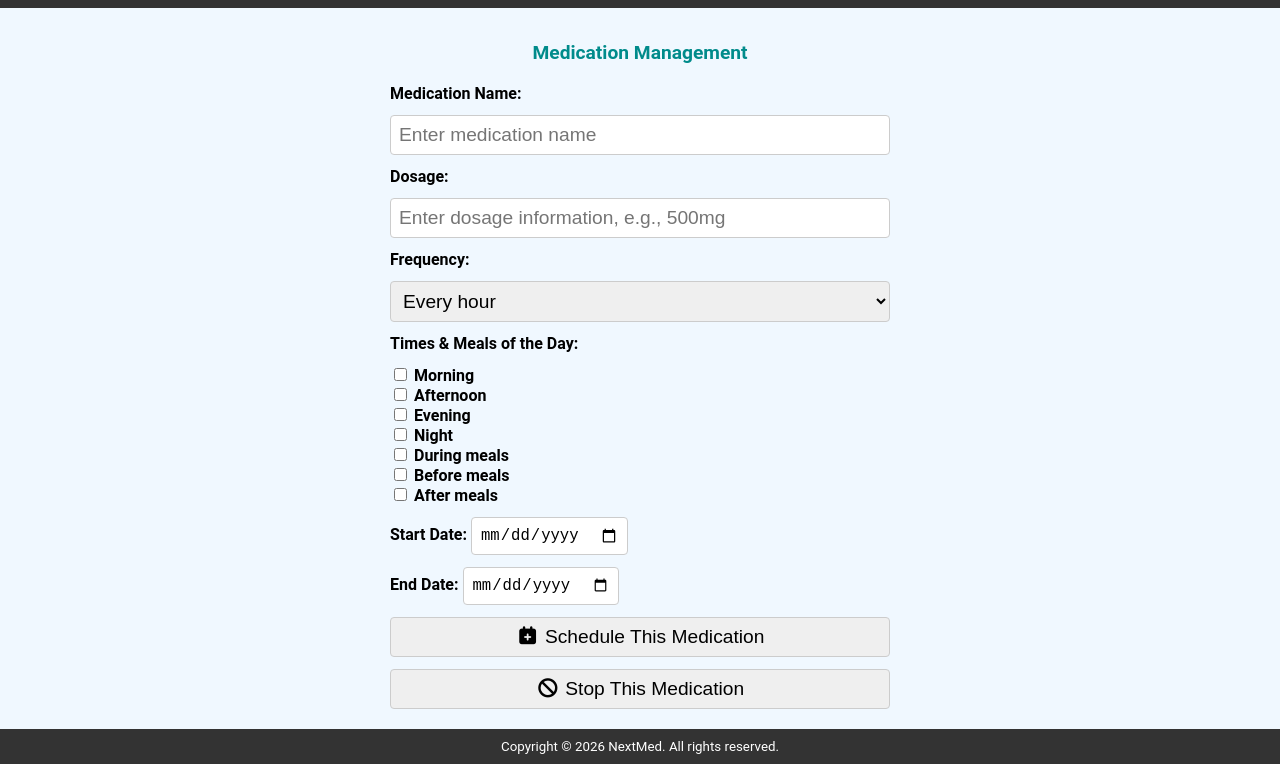
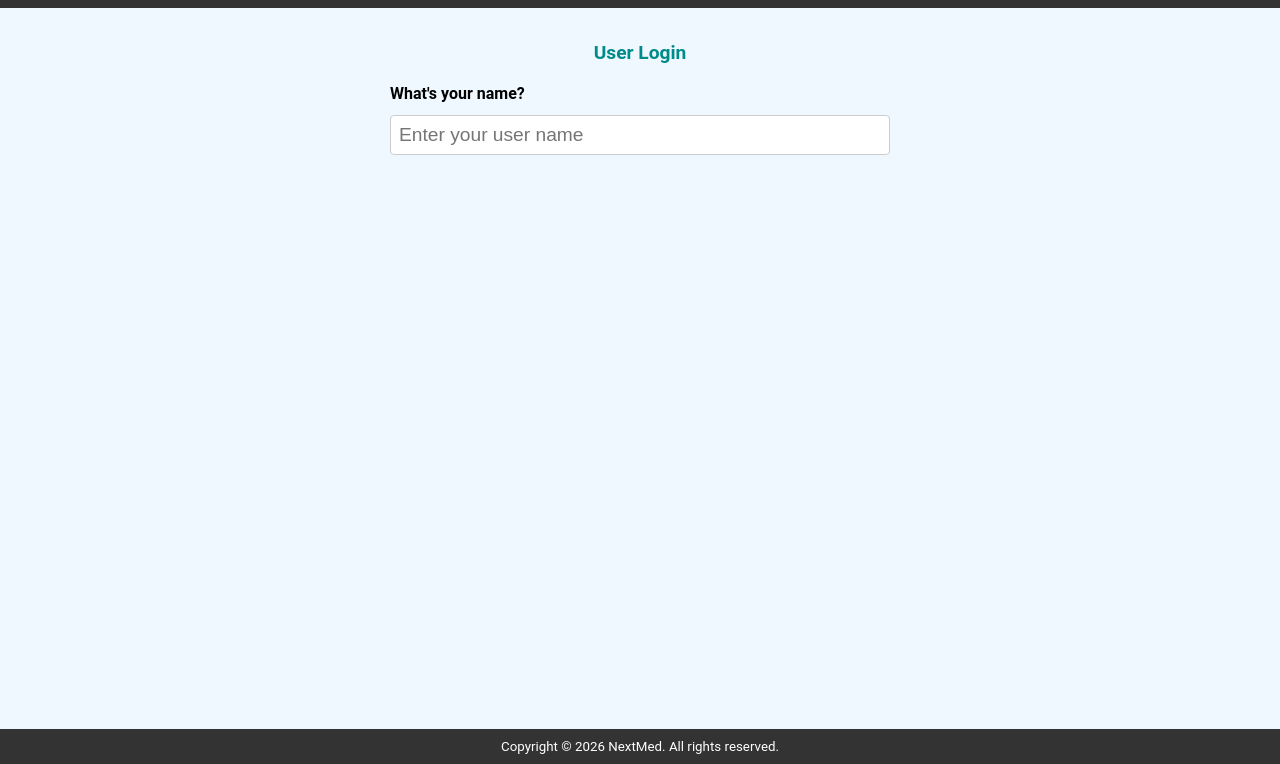
Before and after one commit to axx/nextmed, a plain HTML site: page index.html in a window 1280 px wide. Shown: the part 36-800 px from the top of the page. Drawn offline with Linux system fonts and the light colour scheme.

Commit message:
feat: add user login feature view

```diff
--- a/index.html
+++ b/index.html
@@ -27,6 +27,14 @@
     </ul>
   </nav>
   <main>
+
+    <div id="user-login" class="feature-view">
+      <h1>User Login</h1>
+      <div id="user-login-form" class="feature-view-form">
+        <label for="username">What's your name?</label>
+        <input type="text" id="username" name="username" placeholder="Enter your user name">
+      </div>
+    </div>
 
     <div id="med-manager" class="feature-view">
       <h1>Medication Management</h1>
--- a/script/index.js
+++ b/script/index.js
@@ -8,6 +8,7 @@ hamburger.addEventListener('click', () => {
 });
 
 const featureViews = {
+  userLogin: document.getElementById('user-login'),
   manager: document.getElementById('med-manager'),
   recorder: document.getElementById('med-recorder'),
   history: document.getElementById('med-history')
@@ -15,8 +16,12 @@ const featureViews = {
 
 let initialize = () => {
   // Only show the manager section by default
+  showFeatureView('userLogin');
+}
+
+let showFeatureView = (feature) => {
   for (const [key, value] of Object.entries(featureViews)) {
-    if (key === 'manager') {
+    if (key === feature) {
       value.style.display = 'block';
     } else {
       value.style.display = 'none';
```
